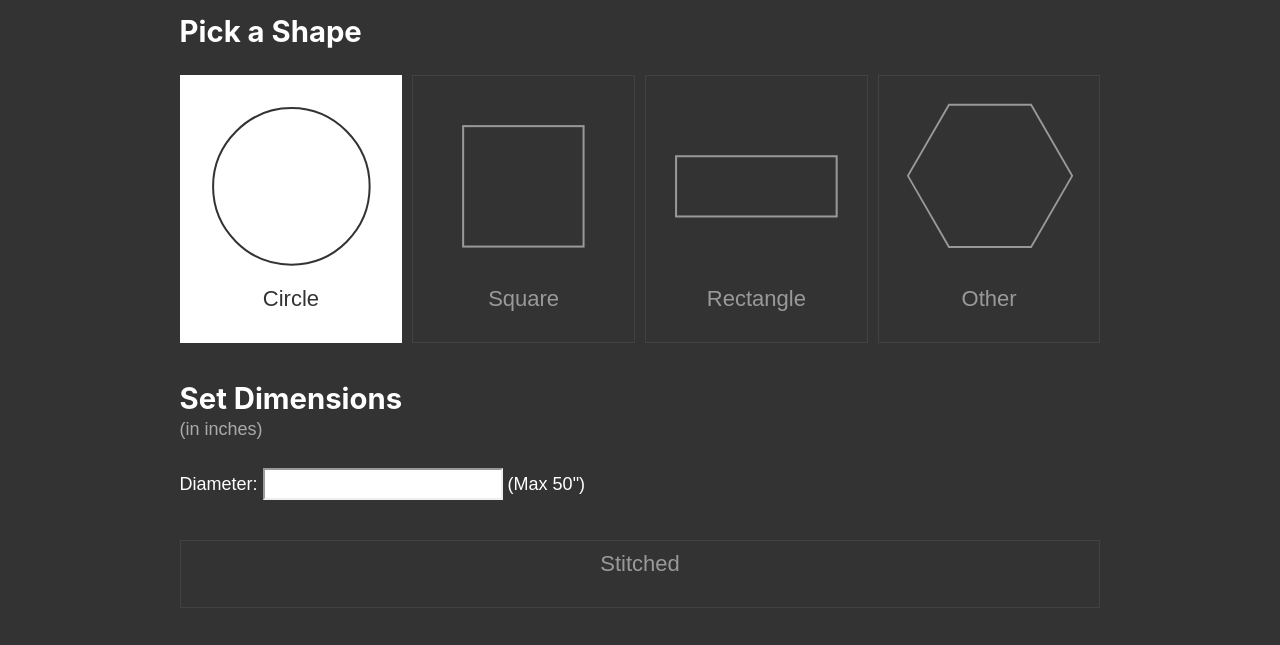
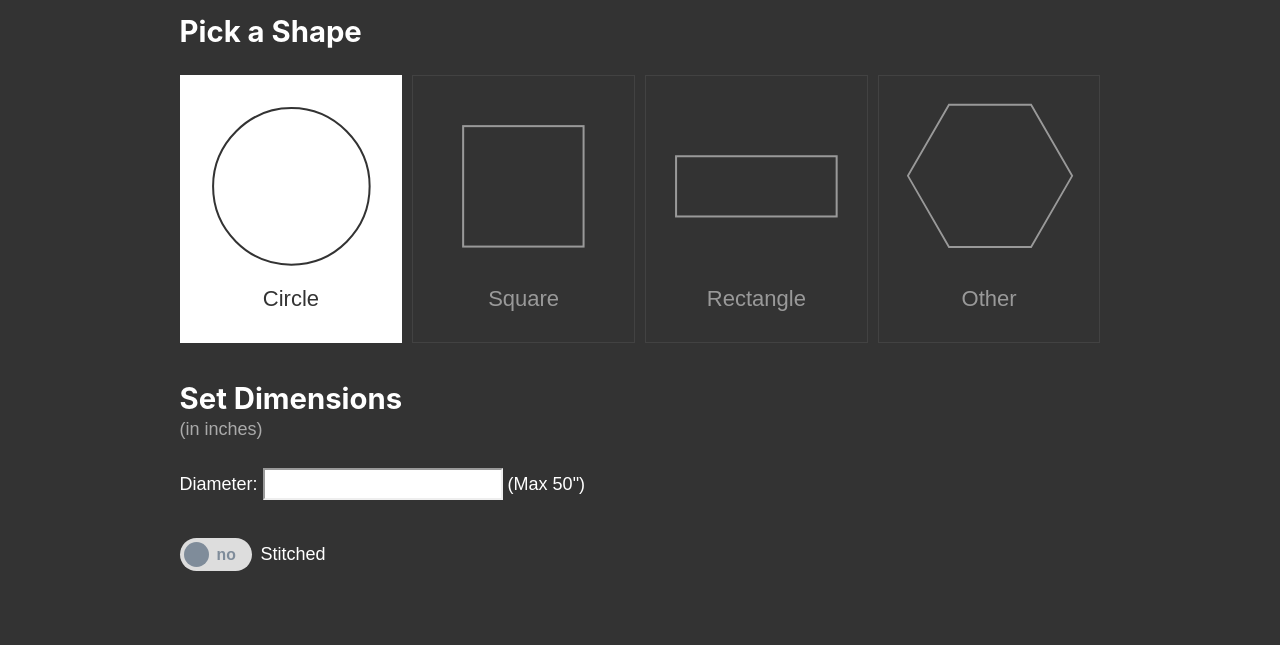
Before and after one commit to agarrharr/overpowered, a Gatsby site: page / in a window 1280 px wide. Both pictures are taken after a click on the label "Circle". Shown: the part 191-836 px from the top of the page. Built offline with nearby package versions, Linux system fonts and the light colour scheme; Gatsby itself is replaced by a stand-in of ours.

Commit message:
Style stitched checkbox

```diff
--- a/src/components/mat-creator.js
+++ b/src/components/mat-creator.js
@@ -6,8 +6,7 @@ import calculatePrice from '../utils/calculate-price.js'
 const Panel = styled.div`
   margin: 40px 0;
 
-  input[type='radio'],
-  input[type='checkbox'] {
+  input[type='radio'] {
     display: none;
   }
 
@@ -15,8 +14,7 @@ const Panel = styled.div`
     opacity: 1;
   }
 
-  input[type='radio']:checked ~ label,
-  input[type='checkbox']:checked ~ label {
+  input[type='radio']:checked ~ label {
     opacity: 1;
     background-color: #fff;
     color: #333;
@@ -24,6 +22,92 @@ const Panel = styled.div`
       stroke: #333;
     }
   }
+
+  [type='checkbox']:not(:checked),
+  [type='checkbox']:checked {
+    position: absolute;
+    opacity: 0.01;
+  }
+  [type='checkbox']:not(:checked) + label,
+  [type='checkbox']:checked + label {
+    position: relative;
+    padding-left: 4.5em;
+    cursor: pointer;
+  }
+  [type='checkbox']:not(:checked) + label:before,
+  [type='checkbox']:checked + label:before,
+  [type='checkbox']:not(:checked) + label:after,
+  [type='checkbox']:checked + label:after {
+    content: '';
+    position: absolute;
+  }
+  [type='checkbox']:not(:checked) + label:before,
+  [type='checkbox']:checked + label:before {
+    left: 0;
+    top: -0.1em;
+    width: 4em;
+    height: 1.85em;
+    background: #dddddd;
+    border-radius: 1em;
+    transition: background-color 0.2s;
+  }
+  [type='checkbox']:not(:checked) + label:after,
+  [type='checkbox']:checked + label:after {
+    width: 1.4em;
+    height: 1.4em;
+    transition: all 0.2s;
+    border-radius: 50%;
+    background: #7f8c9a;
+    top: 0.12em;
+    left: 0.24em;
+  }
+  .text {
+    display: inline-block;
+    vertical-align: middle;
+  }
+
+  /* on checked */
+  [type='checkbox']:checked + label:before {
+    background: #34495e;
+  }
+  [type='checkbox']:checked + label:after {
+    background: #39d2b4;
+    left: 2.4em;
+  }
+
+  [type='checkbox']:checked + label .ui,
+  [type='checkbox']:not(:checked) + label .ui:before,
+  [type='checkbox']:checked + label .ui:after {
+    position: absolute;
+    left: 0.6em;
+    top: 0em;
+    width: 6em;
+    border-radius: 1em;
+    font-size: 0.875em;
+    font-weight: bold;
+    transition: all 0.2s;
+  }
+  [type='checkbox']:not(:checked) + label .ui:before {
+    content: 'no';
+    left: 2.35em;
+    top: 0.1em;
+    color: #7f8c9a;
+  }
+  [type='checkbox']:checked + label .ui:after {
+    content: 'yes';
+    top: 0.2em;
+    left: 0.2em;
+    color: #39d2b4;
+  }
+  [type='checkbox']:focus + label:before {
+    border: 1px dashed #777;
+    box-sizing: border-box;
+    margin-top: -1px;
+  }
+`
+
+const Checkbox = styled.div`
+  display: flex;
 `
 
 const Description = styled.p`
@@ -190,7 +274,7 @@ class MatCreator extends React.Component {
   }
 
   render() {
-    console.log(this.state.message)
+    console.log(this.state.price)
     return (
       <div>
         <Panel>
@@ -326,15 +410,18 @@ class MatCreator extends React.Component {
         )}
         {this.state.shape && this.state.shape !== 'other' && (
           <Panel>
-            <Answer>
+            <Checkbox>
               <input
                 id="stitched"
                 type="checkbox"
                 selected={this.state.isStitched}
                 onClick={this.handleStitchChange}
               />
-              <Label htmlFor="stitched">Stitched</Label>
-            </Answer>
+              <label htmlFor="stitched">
+                <span className="ui" />
+                <span className="text">Stitched</span>
+              </label>
+            </Checkbox>
           </Panel>
         )}
         {this.state.price && !isNaN(this.state.price) ? (
```
